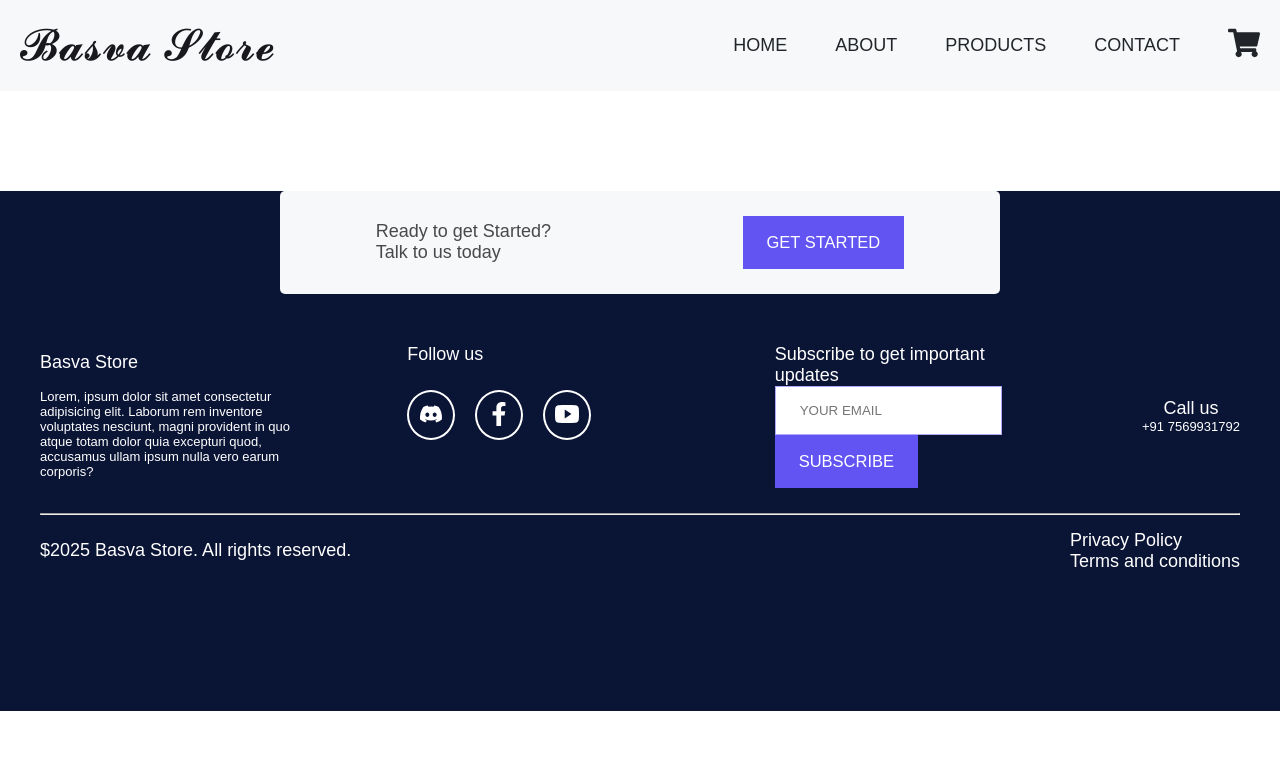
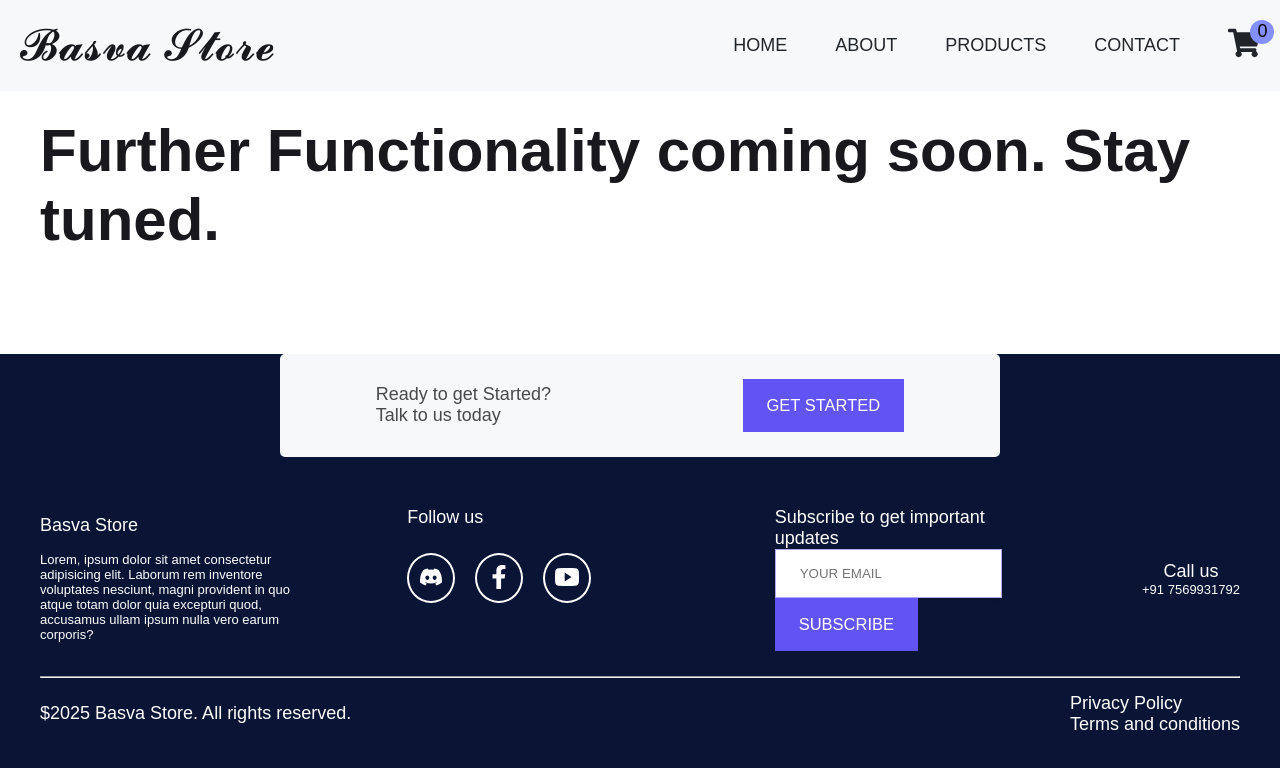
Before and after one commit to chaitanyakarthikb/ecommerceinreduxtoolkit, a React (Create React App) app: page /comingsoon in a window 1280 px wide. Shown: the top 768 px of the page. Built offline with nearby package versions, Linux system fonts and the light colour scheme.

Commit message:
all functionality implemented

```diff
--- a/src/App.js
+++ b/src/App.js
@@ -10,6 +10,7 @@ import Cart from './Pages/Cart';
 import Home from './Pages/Home';
 import FooterSection from './components/FooterSection';
 import SingleProduct from './components/SingleProduct';
+import ComingSoon from './components/ComingSoon';
 
 const theme = {
     colors: {
@@ -47,6 +48,7 @@ function App() {
             <Route path="/products" element={<Products/>} />
             <Route path="/contact" element={<Contact/>}/>
             <Route path="/cart" element={<Cart/>}/>
+            <Route path="/comingsoon" element={<ComingSoon/>}/>
             <Route path={`/product/:id`} element={<SingleProduct/>}/>
           </Routes>
           <FooterSection/>
--- a/src/Features/CartsSlice.js
+++ b/src/Features/CartsSlice.js
@@ -5,75 +5,84 @@ const initialState = {
   totalPrice:0,
 }
 const cartsSlice = createSlice({
-  name:'cart',
+  name: "cart",
   initialState,
-  reducers:{
-    addTocart:(state,action)=>{
-      let {id,quantity} = action.payload;
+  reducers: {
+    addTocart: (state, action) => {
+      let { id, quantity } = action.payload;
 
-      const checkForId = (id)=>{
+      const checkForId = (id) => {
         let items = [...state.cartItems];
-        let item = items.find((el)=>el.id === id);
-        if(item){
+        let item = items.find((el) => el.id === id);
+        if (item) {
           return true;
         }
         return false;
-      }
+      };
 
-      const addItem = (id)=>{
+      const addItem = (id) => {
         let items = [...state.cartItems];
-        items.map((item)=>{
-          if(item.id === id){
-            return item.quantity = item.quantity + quantity;
+        items.map((item) => {
+          if (item.id === id) {
+            return (item.quantity = item.quantity + quantity);
           }
           return item;
-        })
-      }
+        });
+      };
 
-      if(checkForId(id)){
-        addItem(id)
-      }else{
+      if (checkForId(id)) {
+        addItem(id);
+      } else {
         state.cartItems.push(action.payload);
       }
     },
-    removeFromCart:(state,action)=>{
+    removeFromCart: (state, action) => {
       let id = action.payload;
       let products = [...state.cartItems];
-      let temp = products.filter((el)=>el.id !== id);
-      state.cartItems=temp;
+      let temp = products.filter((el) => el.id !== id);
+      state.cartItems = temp;
     },
-    clearCart:(state)=>{
+    clearCart: (state) => {
       state.cartItems = [];
     },
-    toggleQuantity:(state,action)=>{
-      console.log("====================action==================",action.payload);
-      let {sign,id} = action.payload;
-      let products=[];
-      if(sign === '+'){
+    toggleQuantity: (state, action) => {
+      console.log(
+        "====================action==================",
+        action.payload
+      );
+      let { sign, id } = action.payload;
+      let products = [];
+      if (sign === "+") {
         products = [...state.cartItems];
-        products.map((el)=>{
-          if(el.id===id){
-            return el.quantity = el.quantity+1;
+        products.map((el) => {
+          if (el.id === id) {
+            return (el.quantity = el.quantity + 1);
           }
           return el;
-        })
-      }else{
+        });
+      } else {
         products = [...state.cartItems];
-        products.map((el)=>{
-          if(el.id===id){
-            return el.quantity = el.quantity-1;
-          }
-          return el;
-        })
+        let product = products.find((el) => el.id === id);
+        if (product.quantity === 1) {
+          products = products.filter((el) => el.id !== id);
+        } else {
+          products.map((el) => {
+            if (el.id === id) {
+              if (el.quantity === 1) {
+                products.filter((el) => el.id !== id);
+              } else {
+                return (el.quantity = el.quantity - 1);
+              }
+            }
+            return el;
+          });
+        }
       }
-      state.cartItems=products;
-    }
-
+      state.cartItems = products;
+    },
   },
-  extraReducers:(builder)=>{
-
-  }
-})
+  extraReducers: (builder) => {},
+});
 
 export const {addTocart,removeFromCart,clearCart,toggleQuantity} = cartsSlice.actions;
 export default cartsSlice.reducer;
--- a/src/Pages/Cart.jsx
+++ b/src/Pages/Cart.jsx
@@ -1,11 +1,14 @@
-import React from "react";
+import React, { useMemo } from "react";
 import { useDispatch, useSelector } from "react-redux";
 import styled from "styled-components";
 import CartItem from "../components/CartItem";
 import { Button } from "../components/Button";
 import { clearCart } from "../Features/CartsSlice";
+import FormatPrice from "../components/FormatPrice";
+import { useNavigate } from "react-router-dom";
 
 const Cart = () => {
+  const nav = useNavigate();
   const Wrapper = styled.section`
     .headerFields {
       margin-top: 3rem;
@@ -53,6 +56,30 @@ const Cart = () => {
   let cartItems = useSelector((state) => state.cart.cartItems);
   const headerFields = ["ITEM", "PRICE", "QUANTITY", "SUBTOTAL", "REMOVE"];
   const dispatch = useDispatch();
+  console.log("============cartItems======", cartItems);
+
+  const calculateSubTotal = useMemo(() => {
+    let sum = 0;
+    cartItems.map((el) => {
+      let quantity = el.quantity;
+      let price = el?.price * (1 - el?.discountPercentage / 100);
+      sum = sum + quantity * price;
+      return sum;
+    });
+    return sum;
+  }, [cartItems]);
+
+  const calculateShippingFee = () => {
+    return 5;
+  };
+
+  const calculateOrderTotal = useMemo(() => {
+    return calculateSubTotal + calculateShippingFee();
+  }, [calculateShippingFee(), calculateSubTotal]);
+
+  const routeItToNewpage = () => {
+    nav("/comingsoon");
+  };
   return (
     <Wrapper>
       <div className="container">
@@ -77,12 +104,12 @@ const Cart = () => {
             <h1>No Items Added in the cart</h1>
           ) : (
             cartItems.map((el) => {
-              return <CartItem item={el} />;
+              return <CartItem key={el.id} item={el} />;
             })
           )}
         </div>
         <div className="buttons">
-          <Button>Continue shopping</Button>
+          <Button onClick={() => routeItToNewpage()}>Continue shopping</Button>
           <Button
             id="red"
             onClick={() => {
@@ -95,18 +122,18 @@ const Cart = () => {
         <div className="subtotalBox">
           <div>
             <p>SubTotal</p>
-            <p>100</p>
+            <p>{<FormatPrice price={calculateSubTotal} />}</p>
           </div>
 
           <div>
             <p>Shipping Fee</p>
-            <p>100</p>
+            <p>{<FormatPrice price={calculateShippingFee()} />}</p>
           </div>
 
           <hr />
           <div>
             <p>Order Total:</p>
-            <p>150</p>
+            <p>{<FormatPrice price={calculateOrderTotal} />}</p>
           </div>
         </div>
       </div>
--- a/src/components/CartItem.jsx
+++ b/src/components/CartItem.jsx
@@ -5,7 +5,7 @@ import styled from "styled-components";
 import { removeFromCart, toggleQuantity } from "../Features/CartsSlice";
 import { useDispatch } from "react-redux";
 
-const CartItem = (props) => {
+const CartItem = React.memo(({ item }) => {
   const Wrapper = styled.section`
     .dFlex {
       display: flex;
@@ -16,12 +16,18 @@ const CartItem = (props) => {
       display: flex;
       justify-content: space-around !important;
       align-items: center;
+      p {
+        cursor: pointer;
+      }
     }
     .cartImg {
-      min-width: 150px;
-      max-width: 150px;
+      width: 100px;
+      height: 100px;
       img {
-        width: 75%;
+        max-width: 100%;
+        max-height: 100%;
+        height: auto;
+        width: auto;
       }
     }
     .trash {
@@ -49,7 +55,7 @@ const CartItem = (props) => {
     }
   `;
   const dispatch = useDispatch();
-  let cartItem = props.item;
+  let cartItem = item;
   let price = cartItem?.price * (1 - cartItem?.discountPercentage / 100);
   const handleRemoveFromCart = (cartItem) => {
     let { id } = cartItem;
@@ -97,6 +103,6 @@ const CartItem = (props) => {
       </div>
     </Wrapper>
   );
-};
+});
 
 export default CartItem;
--- /dev/null
+++ b/src/components/ComingSoon.jsx
@@ -0,0 +1,21 @@
+import React from "react";
+import styled from "styled-components";
+
+const ComingSoon = () => {
+  const Wrapper = styled.section`
+    .container {
+      h1 {
+        padding-top: 25px;
+      }
+    }
+  `;
+  return (
+    <Wrapper>
+      <div className="container">
+        <h1>Further Functionality coming soon. Stay tuned.</h1>
+      </div>
+    </Wrapper>
+  );
+};
+
+export default ComingSoon;
--- a/src/components/Navbar.jsx
+++ b/src/components/Navbar.jsx
@@ -2,6 +2,7 @@ import React, { useState } from "react";
 import { FaShoppingCart } from "react-icons/fa";
 import { FiMenu } from "react-icons/fi";
 import { IoMdClose } from "react-icons/io";
+import { useSelector } from "react-redux";
 import { NavLink } from "react-router-dom";
 import styled from "styled-components";
 
@@ -165,6 +166,7 @@ const Nav = styled.nav`
 `;
 const Navbar = () => {
   const [active, setActive] = useState(false);
+  const cartItems = useSelector((state) => state.cart.cartItems);
 
   return (
     <Nav>
@@ -209,7 +211,7 @@ const Navbar = () => {
           <li>
             <NavLink className="navbar-link cart-trolley--link" to={"/cart"}>
               <FaShoppingCart className="cart-trolley" />
-              {/* <span className="cart-total--item">{cart?.length}</span> */}
+              <span className="cart-total--item">{cartItems?.length}</span>
             </NavLink>
           </li>
         </ul>
```
